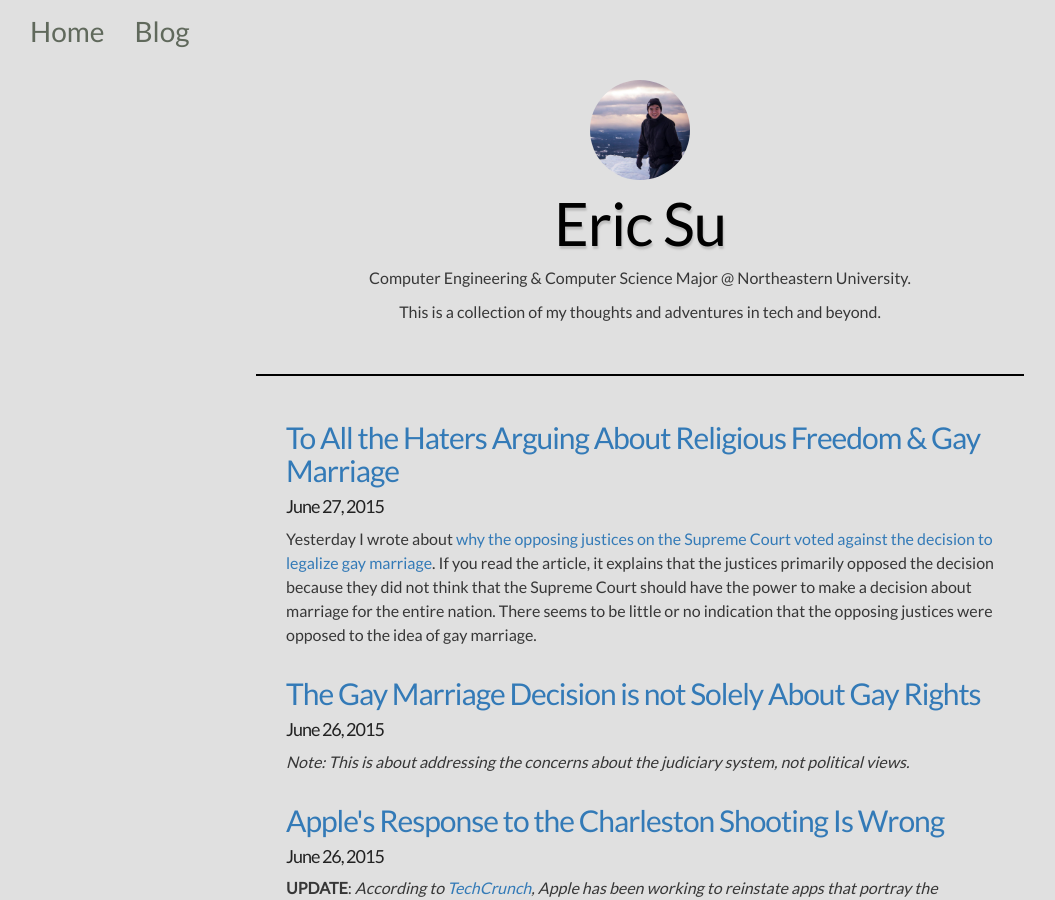
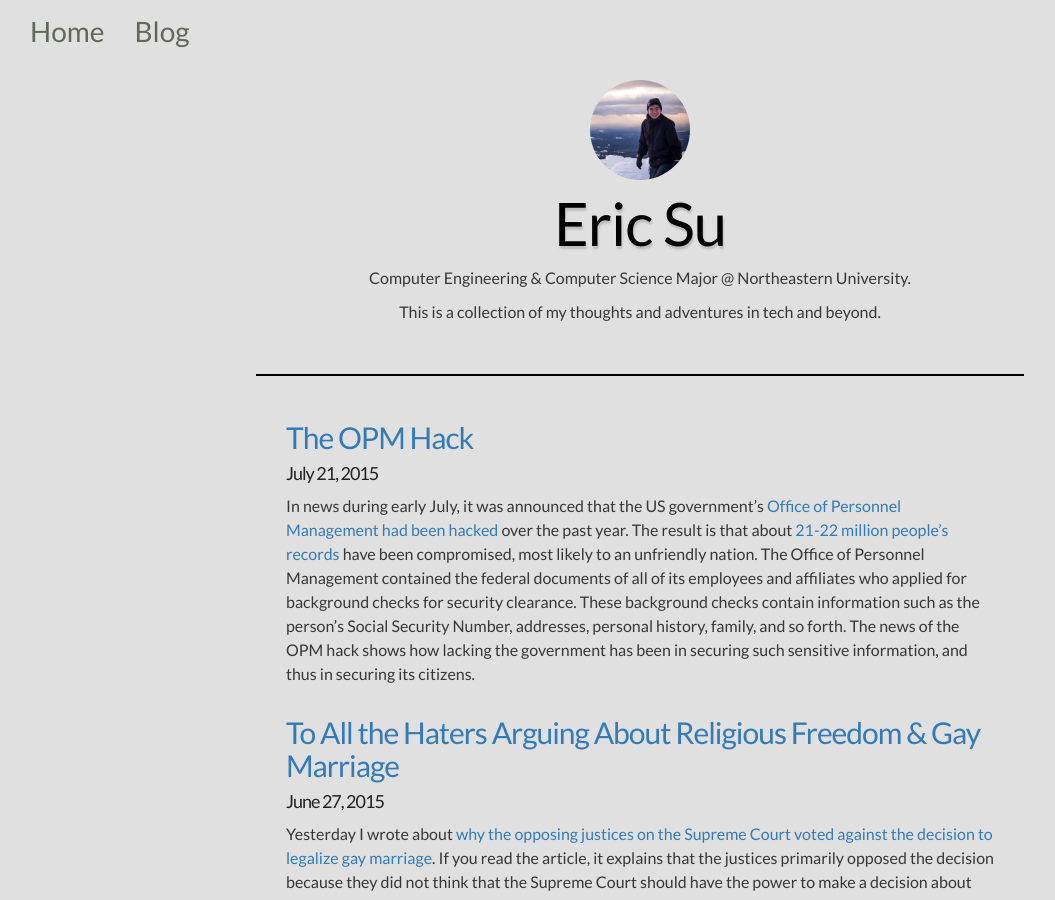
Before and after one commit to eric-cc-su/eric-cc-su.github.io, a Jekyll site: the page built from blog/index.html, in a window 1280 px wide and 900 px high. Shown: the whole window, without its empty margins (0-1055 px from the left). Built offline with Jekyll 4.4.1, drawn with Linux system fonts in a browser that asks for light colours; emoji names are drawn with the system emoji font; the list of posts is cut into pages by our own code; some of the changed text lies outside the part shown.

Commit message:
New post

```diff
--- a/_data/tags.yml
+++ b/_data/tags.yml
@@ -99,3 +99,16 @@
 
 - slug: gay-rights
   name: Gay Rights
+
+
+- slug: government
+  name: Government
+
+- slug: OPM
+  name: Opm
+
+- slug: security
+  name: Security
+
+- slug: hack
+  name: Hack
--- /dev/null
+++ b/_posts/2015-07-21-opm-hack.md
@@ -0,0 +1,36 @@
+---
+title: The OPM Hack
+category: tech
+tags: [government, OPM, security, hack]
+mtime: 12:46
+---
+
+In news during early July, it was announced that the US government's [Office of Personnel Management had been hacked](http://www.washingtonpost.com/blogs/federal-eye/wp/2015/07/09/hack-of-security-clearance-system-affected-21-5-million-people-federal-authorities-say/) over the past year. The result is
+that about [21-22 million people's records](http://www.wired.com/2015/07/massive-opm-hack-actually-affected-25-million/) have been compromised, most likely
+to an unfriendly nation. The Office of Personnel Management contained the
+federal documents of all of its employees and affiliates who applied for
+background checks for security clearance. These background checks contain
+information such as the person's Social Security Number, addresses, personal
+history, family, and so forth. The news of the OPM hack shows how lacking the
+ government has been in securing such sensitive information, and thus in
+ securing its citizens.
+
+I want to make this quick so it doesn't seem like I'm ranting aimlessly so
+here goes:
+
+1. The OPM's security has been called into question before the discovery of
+the attack and little or nothing was done to address the concerns
+
+2. The hack has occurred for more than a year as the first know infiltration
+of the OPM database occurred around March 2014
+
+3. The security of OPM relied on contractors, calling into question if having
+ outside help attributed to the security issues of OPM
+
+4. No one is quite sure who is responsible for compromising the database
+
+Here's how I see it plain and simple: the government needs to invest more
+resources in hiring and maintaining intelligent in-house IT employees and make
+sure they can keep crucial databases secure and up-to-date. Anything less and
+ breaches like this will continue to happen and all of the nation's data
+ concerning national security might as well be posted on Reddit.
--- a/blog/index.html
+++ b/blog/index.html
@@ -54,7 +54,8 @@
     {% assign post = page %}
     <div class="col-md-12" style="padding: 0;">
         <div class="landing landing-blog">
-            <img src="../images/esu2.jpg" class="face center-block" alt="face" style="margin: 60px auto 0; height: 100px">
+            <img src="../../images/esu2.jpg" class="face center-block"
+                 alt="face" style="margin: 60px auto 0; height: 100px">
             <h1 class="text-center" id="blog-title" style="color: #000; font-size: 60px;">Eric Su</h1>
             <p class="text-center">Computer Engineering & Computer Science Major @ Northeastern University.</p>
             <p class="text-center">This is a collection of my thoughts and adventures in tech and beyond.</p>
```
Also changed, not shown: blog/tag/OPM.md (added, +5 -0 lines), blog/tag/government.md (added, +5 -0 lines), blog/tag/hack.md (added, +5 -0 lines), blog/tag/security.md (added, +5 -0 lines).
